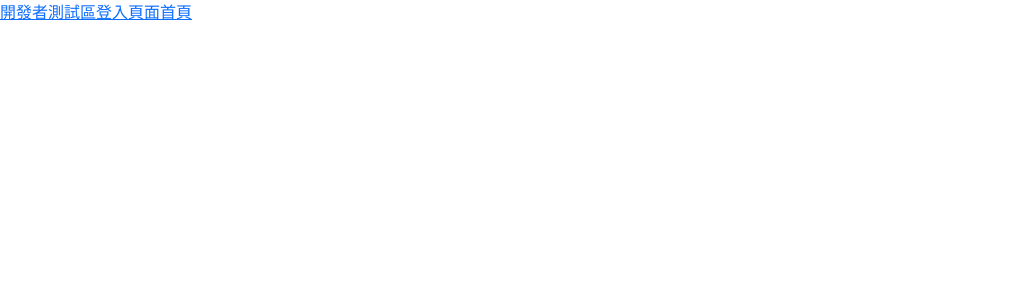
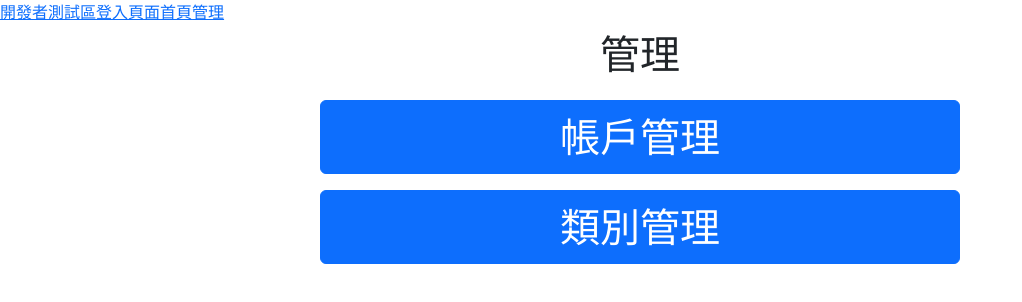
Before and after one commit to ianSama0217/Accounting-fe, a React (Vite) app: page /Accounting/management in a window 1280 px wide. Before the commit this address had no page. Shown: the top 302 px of the page, without its empty margins (0-1022 px from the left). Built offline with nearby package versions, Linux system fonts and the light colour scheme.

Commit message:
management content

```diff
--- /dev/null
+++ b/src/content/management/inex.tsx
@@ -0,0 +1,32 @@
+import Button from "../../component/button";
+import { useNavigate } from "react-router-dom";
+
+function Management() {
+  const useNavaigation = useNavigate();
+
+  function handleAccountManagement() {
+    useNavaigation("/management/account");
+  }
+
+  function handleCategoryManagement() {
+    useNavaigation("/management/category");
+  }
+
+  return (
+    <div className="w-100 d-flex flex-column justify-content-center align-items-center mb-3">
+      <p className="fs-1">管理</p>
+      <Button
+        text={"帳戶管理"}
+        style={"fs-1 col-6 mb-3"}
+        onClick={handleAccountManagement}
+      />
+      <Button
+        text={"類別管理"}
+        style={"fs-1 col-6 mb-3"}
+        onClick={handleCategoryManagement}
+      />
+    </div>
+  );
+}
+
+export default Management;
--- a/src/router/index.tsx
+++ b/src/router/index.tsx
@@ -1,6 +1,7 @@
 import Dev from "../content/dev";
 import Index from "../content/index";
 import Main from "../content/main";
+import Management from "../content/management/inex";
 
 export const routers = [
   {
@@ -14,6 +15,10 @@ export const routers = [
   {
     path: "/main",
     element: <Main />,
+  },
+  {
+    path: "/management",
+    element: <Management />,
   },
 ];
 
@@ -30,4 +35,8 @@ export const sidebarData = [
     path: "/main",
     title: "首頁",
   },
+  {
+    path: "/management",
+    title: "管理",
+  },
 ];
```
